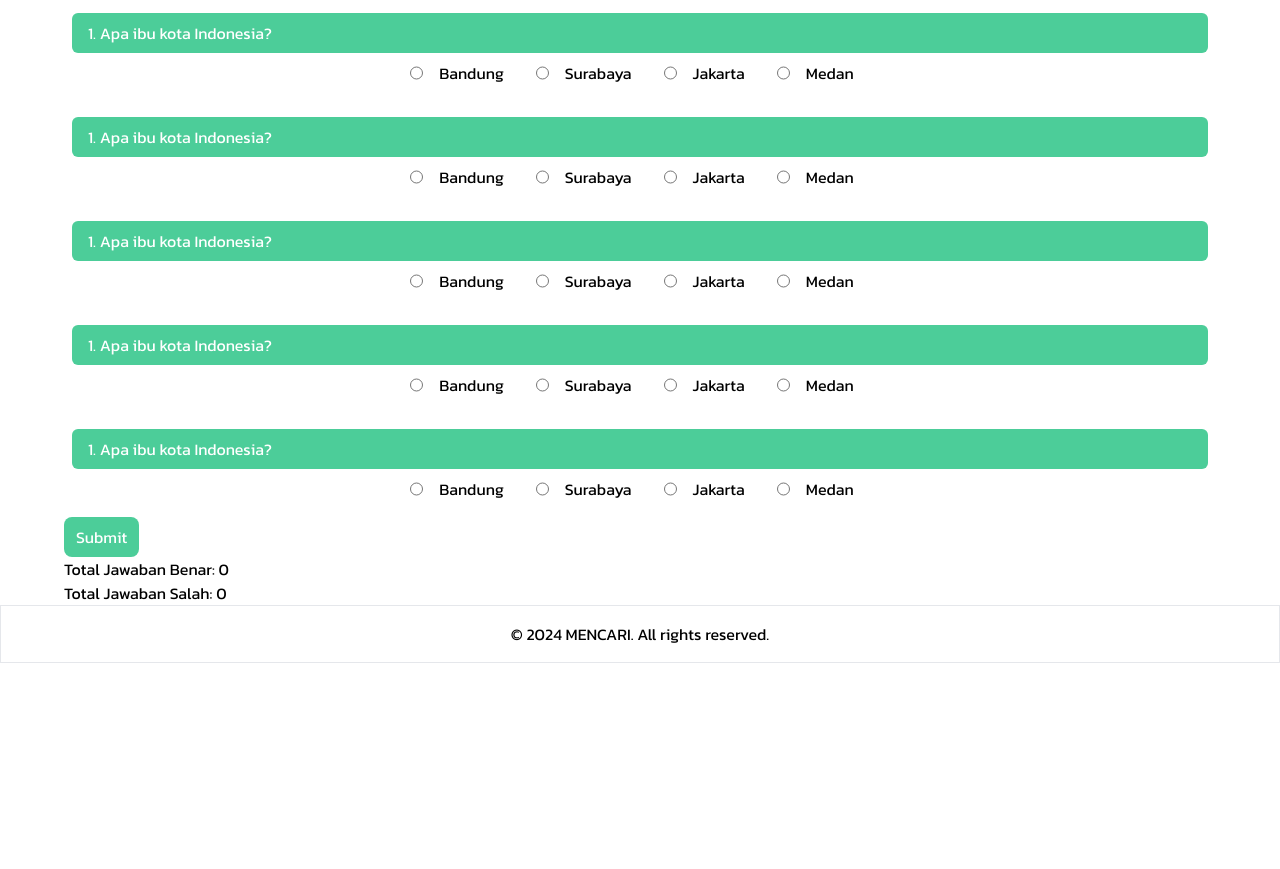
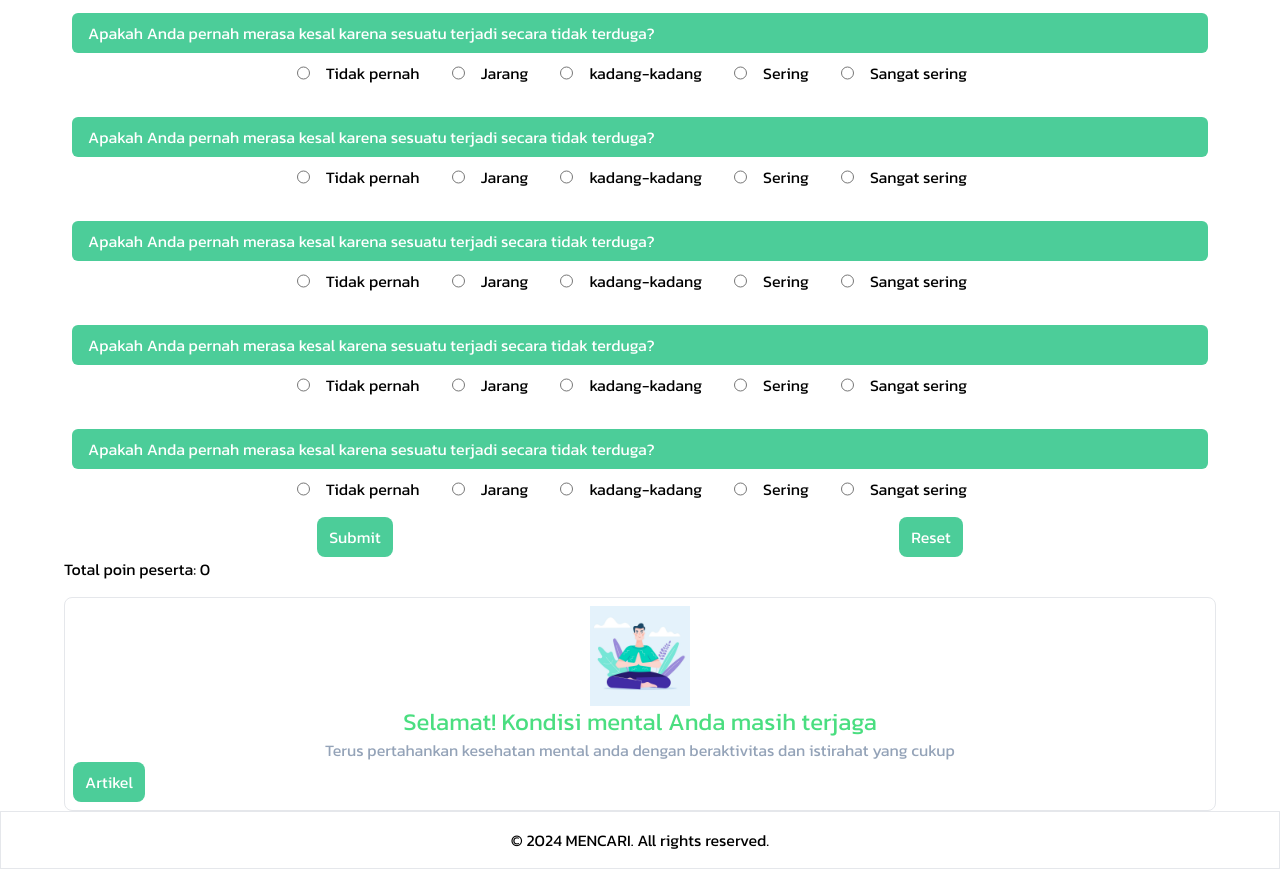
Before and after one commit to AppleCraft2005/web_MENCARI, a website: page public/tes.html in a window 1280 px wide. Both pictures are taken after a click on the button "Submit". Shown: the part 79-948 px from the top of the page. Before the commit the page ends 800 px from the top, so only its background shows below. Drawn offline with Linux system fonts and the light colour scheme.

Commit message:
memperbaiki chatbot dan halaman tes

```diff
--- a/public/js/chatbot.js
+++ b/public/js/chatbot.js
@@ -13,7 +13,7 @@ function sendMessage() {
 }
 
 function fetchResponse(message) {
-    const apiKey = 'sk-proj-IWtzTDVN8lCEdLkXCiHvT3BlbkFJpRPzqeQlcfaFOewmSDDZ';
+    const apiKey = 'sk-proj-HO9iBGSq3w9g1wgicTcAT3BlbkFJ09fub3V1D1X49rJIwunU';
     const apiUrl = 'https://api.openai.com/v1/chat/completions';
 
     return fetch(apiUrl, {
--- a/public/js/tes.js
+++ b/public/js/tes.js
@@ -3,51 +3,98 @@ const inputs = form.getElementsByTagName('input');
 const Submit = document.getElementById('Submit');
 
 let correctAnswers = 0;
+
 let wrongAnswers = 0;
+let TidakPernah = 0;
+let Jarang = 0;
+let KadangKadang = 0;
+let Sering = 0;
+let SangatSering = 0;
 
-Submit.addEventListener('click', function() {
+ Submit.addEventListener('click', function() {
 
-    // Loop melalui semua elemen input
     for (let i = 0; i < inputs.length; i++) {
-        // Pastikan elemen adalah radio button yang dipilih
-        if (inputs[i].type === 'radio' && inputs[i].checked) {
-            // Memeriksa nilai jawaban
-            if (inputs[i].value === 'right') {
-                correctAnswers++;
-            } else {
-                wrongAnswers++;
+        if (inputs[i].checked) {
+            if (inputs[i].value === 'tidak_pernah') {
+                TidakPernah+=0;
+            }
+            else if(inputs[i].value === 'jarang'){
+                Jarang++;
+            }
+            else if(inputs[i].value === 'kadang-kadang'){
+                KadangKadang+=2;
+            }
+            else if(inputs[i].value === 'sering'){
+                Sering+=3;
+            }
+            else if(inputs[i].value === 'sangat_sering'){
+                SangatSering+=4;
             }
         }
     }
 
-    tampilWeb(correctAnswers)
+    let totalAll = totalPoin(TidakPernah,Jarang,KadangKadang,Sering,SangatSering);
+    tampilWeb(totalAll);
     resetRadioBTN();
 
     const results = document.getElementById('results');
-    results.innerHTML = `Total Jawaban Benar: ${correctAnswers} <br> Total Jawaban Salah: ${wrongAnswers}`;
+    results.innerHTML = `Total poin peserta: ${totalAll}`;
+
+    showmentalState(totalAll)
+
 });
 
-function tampilWeb(benar) {
-    if(benar == 1) {
-        alert('jawaban benar 1, anda masih sangat sehat');
+const Reset = document.getElementById('Reset')
+Reset.addEventListener('click', function() {
+    location.reload();
+})
+
+
+
+function totalPoin(a,b,c,d,e) {
+    let Total = a+b+c+d+e;
+    return Total;
+}
+
+function showmentalState(total) {
+    const GoodMental = document.querySelector('.goodMental');
+    const AverageMental = document.querySelector('.averageMental');
+    const BadMental = document.querySelector('.badMental');
+
+    if(total >= 0 && total <= 10) {
+        GoodMental.classList.remove('hidden')
     }
-    else if(benar == 2) {
-        alert("jawaban beanr 2, anda masih cukup sehat");
+    else if(total >= 11 && total <= 15){
+        AverageMental.classList.remove('hidden')
     }
-    else if(benar == 3) {
-        alert("jawaban benar 3, anda masih sehat");
+    else if(total >= 16 && total <= 20){
+        BadMental.classList.remove('hidden')
     }
-    else if(benar == 4) {
-        alert("jawaban benar 4, anda memiliki indikasi ringan mengalami gangguan kecemasan");
+}
+
+function tampilWeb(total) {
+    if(total >= 0 && total <= 10) {
+        alert('total poin anda adalah '+ total +' anda masih sangat sehat');
     }
-    else if(benar == 5) {
-        alert("Jawaban benar 5, anda memiliki indikasi mengalami gangguan kecemasan");
+    else if(total >= 11 && total <= 20) {
+        alert('total poin anda adalah '+ total +' anda masih cukup sehat');
+    }
+    else if(total >= 21 && total <= 30) {
+        alert("total poin anda adalah "+ total +" anda masih sehat");
+    }
+    else if(total >= 31 && total <= 40) {
+        alert("total poin anda adalah "+ total +" anda memiliki indikasi ringan mengalami gangguan kecemasan");
+    }
+    else if(total >= 41 && total <= 50) {
+        alert("total poin anda adalah "+ total +" anda memiliki indikasi mengalami gangguan kecemasan");
+    }
+    else {
+        alert("jawaban tidak valid")
     }
  };
 
  function resetRadioBTN() {
     const radioBTN = form.querySelectorAll('input[type="radio"]')
-
     radioBTN.forEach(btn => {
         btn.checked = false;
     })
--- a/public/tes.html
+++ b/public/tes.html
@@ -29,92 +29,125 @@
         <h1 class="text-center text-calmGreen font-bold text-lg">Tes </h1>
         <form id="quizForm">
             <div class=" p-2 py-4">
-                <p class=" px-4 py-2 bg-calmGreen text-white rounded-md">1. Apa ibu kota Indonesia?</p>
+                <p class=" px-4 py-2 bg-calmGreen text-white rounded-md">Apakah Anda pernah merasa kesal karena sesuatu terjadi secara tidak terduga?</p>
                 <div class="flex justify-center sm:gap-4 gap-2 mt-2">
-                    <input type="radio" id="q1a" name="q1" value="wrong">
-                    <label for="q1a">Bandung</label><br>
-                    <input type="radio" id="q1b" name="q1" value="wrong">
-                    <label for="q1b">Surabaya</label><br>
-                    <input type="radio" id="q1c" name="q1" value="right">
-                    <label for="q1c">Jakarta</label><br>
-                    <input type="radio" id="q1d" name="q1" value="wrong">
-                    <label for="q1d">Medan</label><br>
+                    <input type="radio" id="q1a" name="q1" value="tidak_pernah">
+                    <label for="q1a">Tidak pernah</label><br>
+                    <input type="radio" id="q1b" name="q1" value="jarang">
+                    <label for="q1b">Jarang</label><br>
+                    <input type="radio" id="q1c" name="q1" value="kadang-kadang">
+                    <label for="q1c">kadang-kadang</label><br>
+                    <input type="radio" id="q1d" name="q1" value="sering">
+                    <label for="q1d">Sering</label><br>
+                    <input type="radio" id="q1e" name="q1" value="sangat_sering">
+                    <label for="q1d">Sangat sering</label><br>
                 </div>
             </div>
 
             <div class=" p-2 py-4">
-                <p class=" px-4 py-2 bg-calmGreen text-white rounded-md">1. Apa ibu kota Indonesia?</p>
+                <p class=" px-4 py-2 bg-calmGreen text-white rounded-md">Apakah Anda pernah merasa kesal karena sesuatu terjadi secara tidak terduga?</p>
                 <div class="flex justify-center sm:gap-4 gap-2 mt-2">
-                    <input type="radio" id="q2a" name="q2" value="wrong">
-                    <label for="q2a">Bandung</label><br>
-                    <input type="radio" id="q2b" name="q2" value="wrong">
-                    <label for="q2b">Surabaya</label><br>
-                    <input type="radio" id="q2c" name="q2" value="right">
-                    <label for="q2c">Jakarta</label><br>
-                    <input type="radio" id="q2d" name="q2" value="wrong">
-                    <label for="q2d">Medan</label><br>
+                    <input type="radio" id="q2a" name="q2" value="tidak_pernah">
+                    <label for="q2a">Tidak pernah</label><br>
+                    <input type="radio" id="q2b" name="q2" value="jarang">
+                    <label for="q2b">Jarang</label><br>
+                    <input type="radio" id="q2c" name="q2" value="kadang-kadang">
+                    <label for="q2c">kadang-kadang</label><br>
+                    <input type="radio" id="q2d" name="q2" value="sering">
+                    <label for="q2d">Sering</label><br>
+                    <input type="radio" id="q2e" name="q2" value="sangat_sering">
+                    <label for="q2d">Sangat sering</label><br>
                 </div>
             </div>
 
             <div class=" p-2 py-4">
-                <p class=" px-4 py-2 bg-calmGreen text-white rounded-md">1. Apa ibu kota Indonesia?</p>
+                <p class=" px-4 py-2 bg-calmGreen text-white rounded-md">Apakah Anda pernah merasa kesal karena sesuatu terjadi secara tidak terduga?</p>
                 <div class="flex justify-center sm:gap-4 gap-2 mt-2">
-                    <input type="radio" id="q3a" name="q3" value="wrong">
-                    <label for="q3a">Bandung</label><br>
-                    <input type="radio" id="q3b" name="q3" value="wrong">
-                    <label for="q3b">Surabaya</label><br>
-                    <input type="radio" id="q3c" name="q3" value="right">
-                    <label for="q3c">Jakarta</label><br>
-                    <input type="radio" id="q3d" name="q3" value="wrong">
-                    <label for="q3d">Medan</label><br>
+                    <input type="radio" id="q3a" name="q3" value="tidak_pernah">
+                    <label for="q3a">Tidak pernah</label><br>
+                    <input type="radio" id="q3b" name="q3" value="jarang">
+                    <label for="q3b">Jarang</label><br>
+                    <input type="radio" id="q3c" name="q3" value="kadang-kadang">
+                    <label for="q3c">kadang-kadang</label><br>
+                    <input type="radio" id="q3d" name="q3" value="sering">
+                    <label for="q3d">Sering</label><br>
+                    <input type="radio" id="q3e" name="q3" value="sangat_sering">
+                    <label for="q3d">Sangat sering</label><br>
                 </div>
             </div>
 
             <div class=" p-2 py-4">
-                <p class=" px-4 py-2 bg-calmGreen text-white rounded-md">1. Apa ibu kota Indonesia?</p>
+                <p class=" px-4 py-2 bg-calmGreen text-white rounded-md">Apakah Anda pernah merasa kesal karena sesuatu terjadi secara tidak terduga?</p>
                 <div class="flex justify-center sm:gap-4 gap-2 mt-2">
-                    <input type="radio" id="q4a" name="q4" value="wrong">
-                    <label for="q4a">Bandung</label><br>
-                    <input type="radio" id="q4b" name="q4" value="wrong">
-                    <label for="q4b">Surabaya</label><br>
-                    <input type="radio" id="q4c" name="q4" value="right">
-                    <label for="q4c">Jakarta</label><br>
-                    <input type="radio" id="q4d" name="q4" value="wrong">
-                    <label for="q4d">Medan</label><br>
+                    <input type="radio" id="q4a" name="q4" value="tidak_pernah">
+                    <label for="q4a">Tidak pernah</label><br>
+                    <input type="radio" id="q4b" name="q4" value="jarang">
+                    <label for="q4b">Jarang</label><br>
+                    <input type="radio" id="q4c" name="q4" value="kadang-kadang">
+                    <label for="q4c">kadang-kadang</label><br>
+                    <input type="radio" id="q4d" name="q4" value="sering">
+                    <label for="q4d">Sering</label><br>
+                    <input type="radio" id="q4e" name="q4" value="sangat_sering">
+                    <label for="q4d">Sangat sering</label><br>
                 </div>
             </div>
 
-                        <div class=" p-2 py-4">
-                <p class=" px-4 py-2 bg-calmGreen text-white rounded-md">1. Apa ibu kota Indonesia?</p>
+            <div class=" p-2 py-4">
+                <p class=" px-4 py-2 bg-calmGreen text-white rounded-md">Apakah Anda pernah merasa kesal karena sesuatu terjadi secara tidak terduga?</p>
                 <div class="flex justify-center sm:gap-4 gap-2 mt-2">
-                    <input type="radio" id="q5a" name="q5" value="wrong">
-                    <label for="q5a">Bandung</label><br>
-                    <input type="radio" id="q5b" name="q5" value="wrong">
-                    <label for="q5b">Surabaya</label><br>
-                    <input type="radio" id="q5c" name="q5" value="right">
-                    <label for="q5c">Jakarta</label><br>
-                    <input type="radio" id="q5d" name="q5" value="wrong">
-                    <label for="q5d">Medan</label><br>
+                    <input type="radio" id="q5a" name="q5" value="tidak_pernah">
+                    <label for="q5a">Tidak pernah</label><br>
+                    <input type="radio" id="q5b" name="q5" value="jarang">
+                    <label for="q5b">Jarang</label><br>
+                    <input type="radio" id="q5c" name="q5" value="kadang-kadang">
+                    <label for="q5c">kadang-kadang</label><br>
+                    <input type="radio" id="q5d" name="q5" value="sering">
+                    <label for="q5d">Sering</label><br>
+                    <input type="radio" id="q5e" name="q5" value="sangat_sering">
+                    <label for="q5d">Sangat sering</label><br>
                 </div>
             </div>
 
+            <div class="flex ">
+                <button type="button" id="Submit" class="px-3 py-2 rounded-lg mx-auto bg-calmGreen text-white hover:bg-darkCalmGreen transition">Submit</button>
+                <button type="button" id="Reset" class="px-3 py-2 rounded-lg mx-auto bg-calmGreen text-white hover:bg-darkCalmGreen transition">Reset</button>
+            </div>
 
-
-            <button type="button" id="Submit" class="px-3 py-2 rounded-lg mx-auto bg-calmGreen text-white hover:bg-darkCalmGreen transition">Submit</button>
         </form>
 
     <p id="results"></p>
 
-    <script src="js/tes.js"></script>
+    <div class="goodMental border rounded-lg  w-auto  mt-4 p-2 hidden">
+        <img src="../goodmental.jpg" width="100px" class="mx-auto" alt="">
+        <p class="text-center text-green-400 text-2xl">Selamat! Kondisi mental Anda masih terjaga</p>
+        <p class="text-center text-slate-400">Terus pertahankan kesehatan mental anda dengan beraktivitas dan istirahat yang cukup</p>
+        <button type="button" id="Submit" class="px-3 py-2 rounded-lg mx-auto bg-calmGreen text-white hover:bg-darkCalmGreen transition">Artikel</button>
+    </div>
 
+    <div class="averageMental border rounded-lg  w-auto  mt-4 p-2 hidden">
+        <img src="../goodmental.jpg" width="100px" class="mx-auto" alt="">
+        <p class="text-center text-yellow-400 text-2xl">Anda memiliki indikasi gangguan kesehatan mental ringan</p>
+        <p class="text-center text-slate-400">Silahkan menggunakan beberapa fitur yang kami sediakan dengan harapan dapat menghilangkan gangguan kesehatan mental Anda</p>
+        <button type="button" id="Submit" class="px-3 py-2 rounded-lg mx-auto bg-calmGreen text-white hover:bg-darkCalmGreen transition">Artikel</button>
+        <button type="button" id="Submit" class="px-3 py-2 rounded-lg mx-auto bg-calmGreen text-white hover:bg-darkCalmGreen transition">Konsultasi</button>
+    </div>
 
-    </main>
+    <div class="badMental border rounded-lg  w-auto  mt-4 p-2 hidden">
+        <img src="../goodmental.jpg" width="100px" class="mx-auto" alt="">
+        <p class="text-center text-red-400 text-2xl">Anda sedang mengalami gangguan kesehatan mental berat</p>
+        <p class="text-center text-slate-400">Silahkan menggunakan beberapa fitur yang kami sediakan dengan harapan dapat menghilangkan gangguan kesehatan mental Anda</p>
+        <button type="button" id="Submit" class="px-3 py-2 rounded-lg mx-auto bg-calmGreen text-white hover:bg-darkCalmGreen transition">Artikel</button>
+        <button type="button" id="Submit" class="px-3 py-2 rounded-lg mx-auto bg-calmGreen text-white hover:bg-darkCalmGreen transition">Konsultasi</button>
+    </div>
+
+</main>
 
 
 
-    <footer class="border p-4 text-center">
-        <p>&copy; 2024 MENCARI. All rights reserved.</p>
-    </footer>
+<footer class="border p-4 text-center">
+    <p>&copy; 2024 MENCARI. All rights reserved.</p>
+</footer>
 
+<script src="js/tes.js"></script>
 </body>
 </html>
--- a/src/input.css
+++ b/src/input.css
@@ -12,4 +12,6 @@
     .ChatBubble-AI{
         @apply border shadow-lg p-1 pl-3 bg-calmGreen w-auto mb-2 rounded-lg text-left
     }
+
+
 }
```
Also changed, not shown: goodmental.jpg (added), public/css/style.css.
